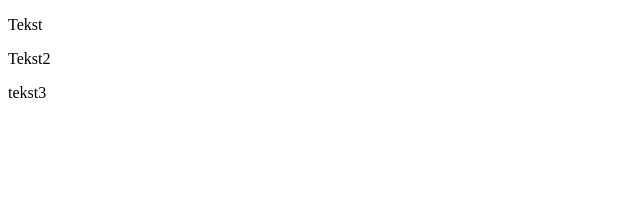
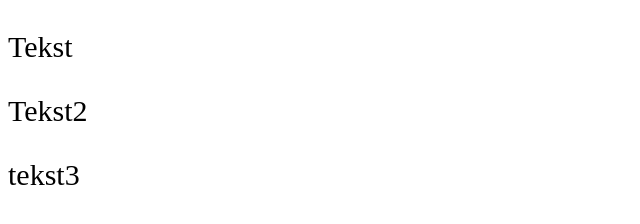
Before and after one commit to pawelA2/projektBartek, a plain HTML site: page public_html/index.html in a window 1280 px wide. Shown: the whole page, without its empty margins (0-640 px from the left). Drawn offline with Linux system fonts and the light colour scheme.

Commit message:
uaktualniony CSS

```diff
--- a/public_html/index.html
+++ b/public_html/index.html
@@ -9,6 +9,7 @@ and open the template in the editor.
         <title>TODO supply a title</title>
         <meta charset="UTF-8">
         <meta name="viewport" content="width=device-width, initial-scale=1.0">
+        <link rel="stylesheet" type="text/css" href="style.css">
     </head>
     <body>
         <p>Tekst</p>
--- a/public_html/style.css
+++ b/public_html/style.css
@@ -0,0 +1,3 @@
+p {
+    font-size: 30px;
+}
```
